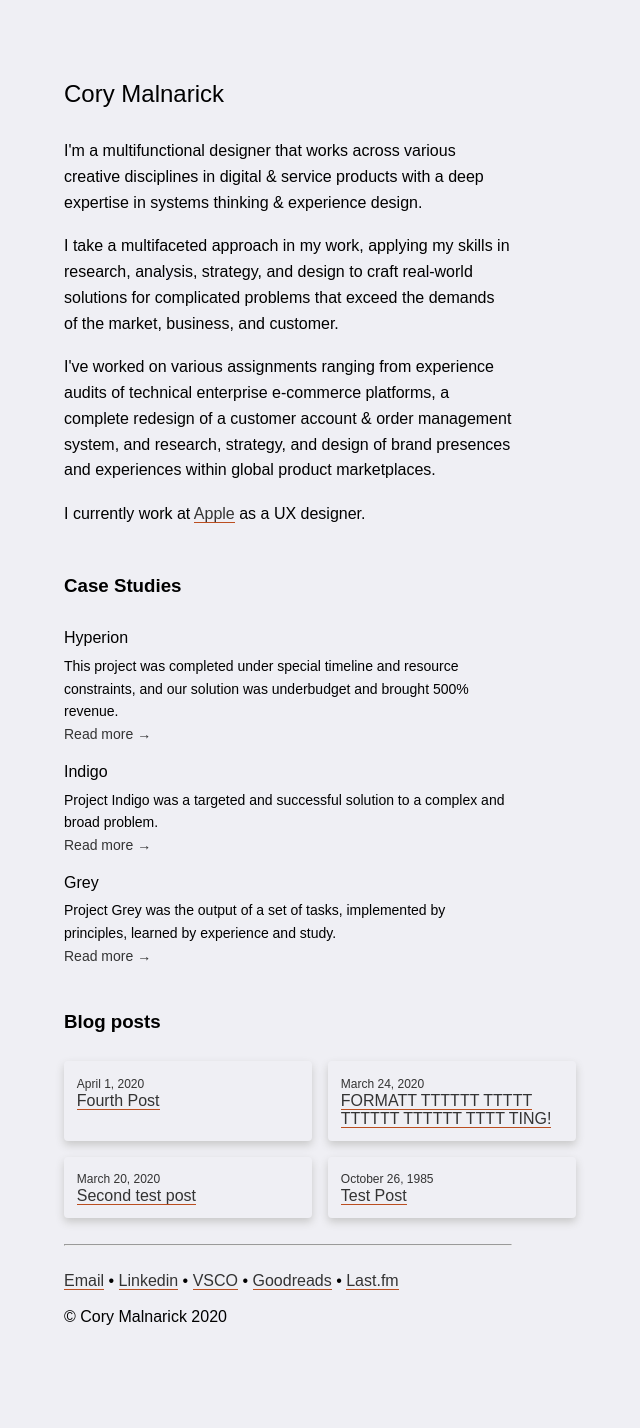
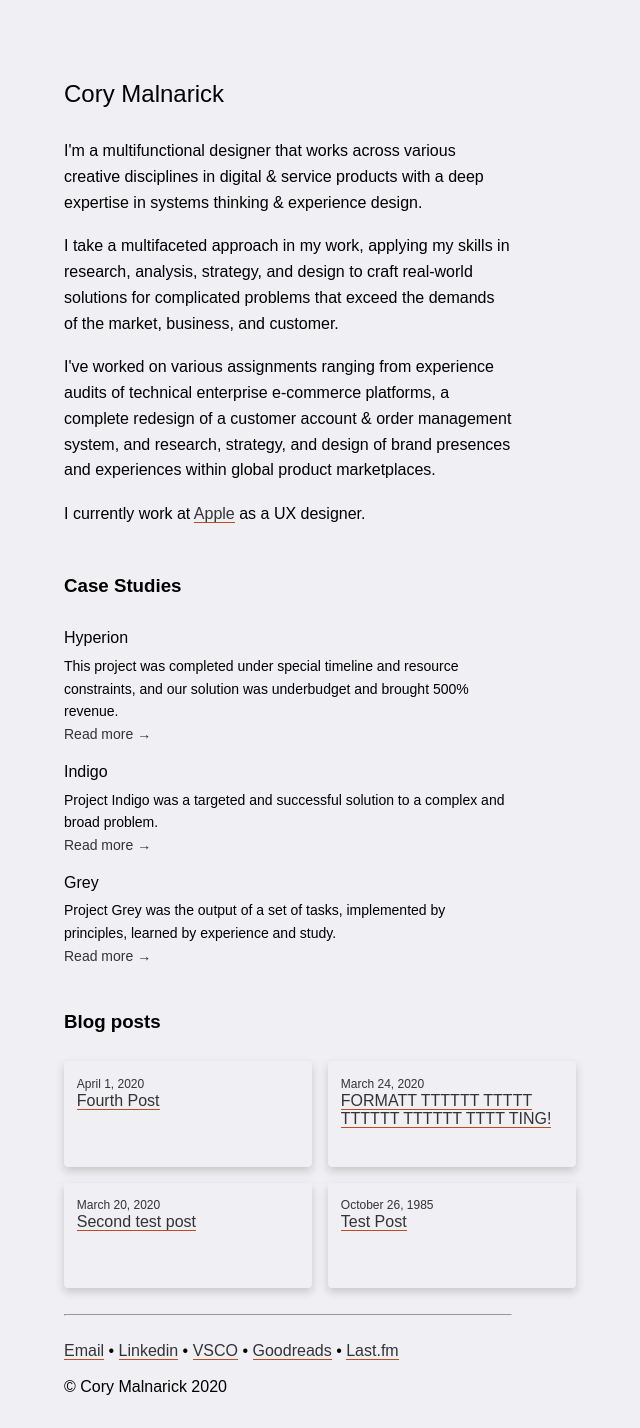
Before and after one commit to foundmonster/foundmonster.github.io, a Jekyll site: the page built from index.html, in a window 1280 px wide. Shown: the whole page, without its empty margins (0-640 px from the left). Built offline with Jekyll 4.4.1, drawn with Linux system fonts in a browser that asks for light colours; some web fonts are replaced; before the commit the page ends 1358 px from its top, so only the background shows below that.

Commit message:
adding min height to blog divs

```diff
--- a/_sass/main.scss
+++ b/_sass/main.scss
@@ -48,6 +48,7 @@ main {
 .bloggrid div {
     border-radius: 4px;
     padding: 0.8rem;
+    min-height: 80px;
     box-shadow: 0px 4px 8px rgb(200, 200, 200);
     transition-property: box-shadow, transform;
     transition-duration: .2s, .2s;
```
